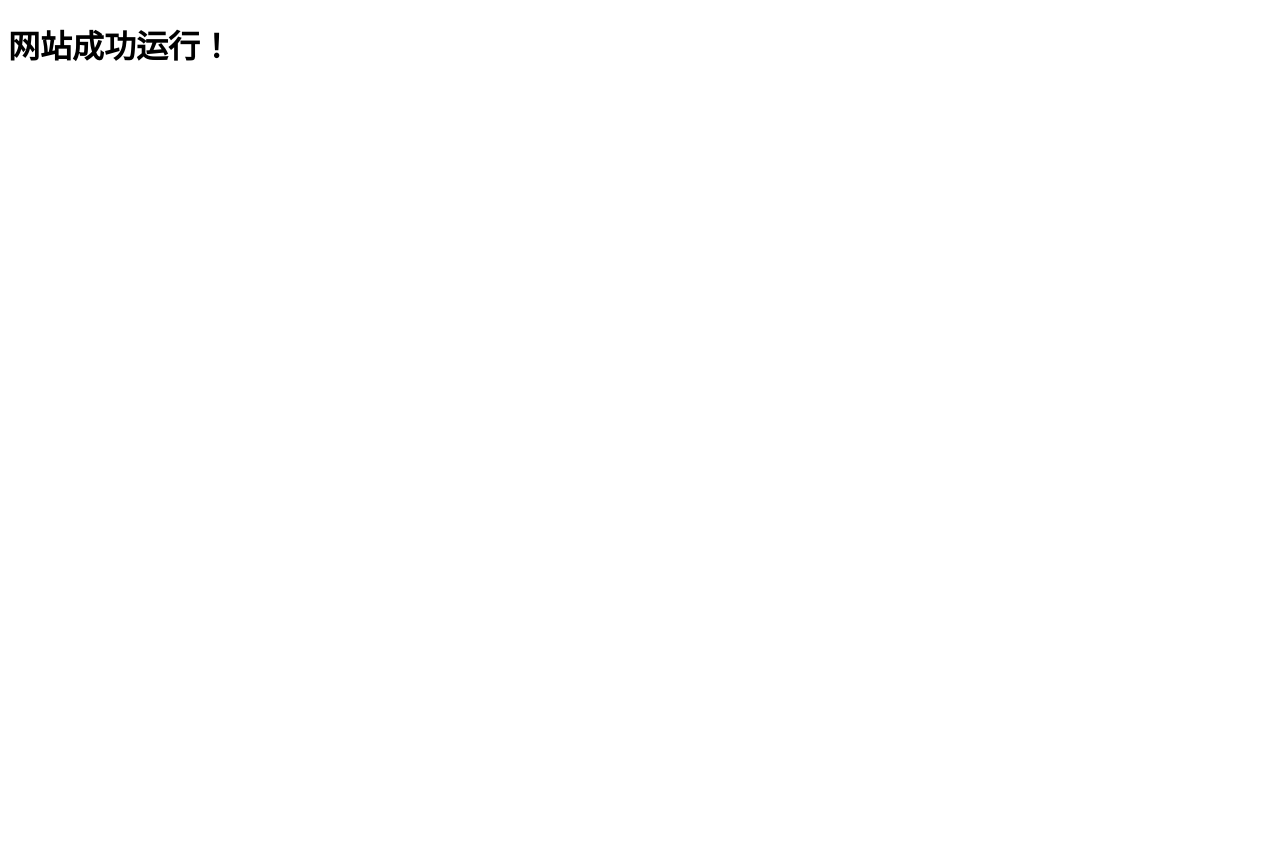
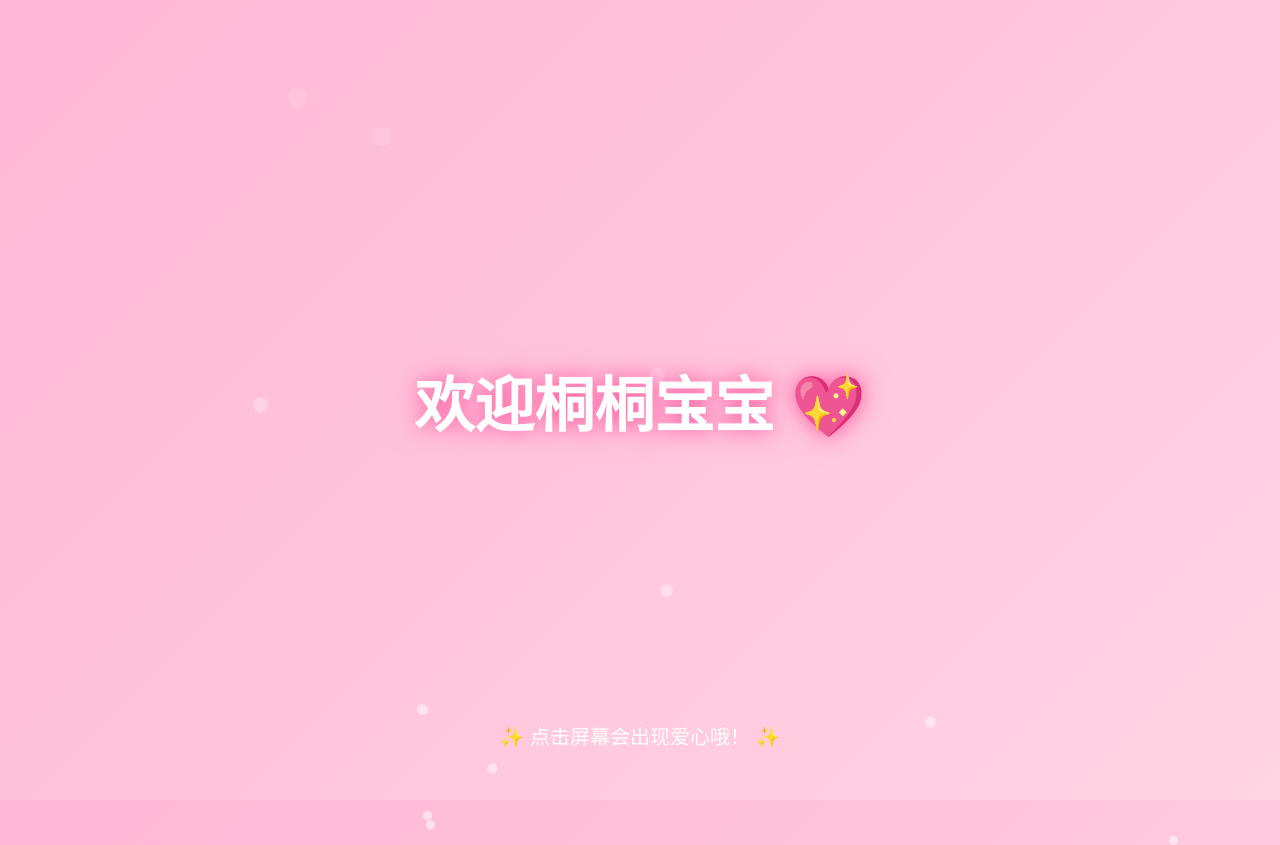
Before and after one commit to xmgfzq/xmgfzq.github.io, a plain HTML site: page index.html in a window 1280 px wide. Before the commit the page ends 800 px from the top, so only its background shows below. Drawn offline with Linux system fonts and the light colour scheme.

Commit message:
网站测试

```diff
--- a/index.html
+++ b/index.html
@@ -1,10 +1,117 @@
 <!DOCTYPE html>
-<html>
+<html lang="zh-CN">
 <head>
-    <meta charset="utf-8">
-    <title>我的网站</title>
+    <meta charset="UTF-8" />
+    <title>欢迎桐桐宝宝</title>
+    <style>
+        body {
+            margin: 0;
+            padding: 0;
+            overflow: hidden;
+            height: 100vh;
+            background: linear-gradient(135deg, #ffb7d5, #ffd4e3);
+            font-family: "微软雅黑", sans-serif;
+            display: flex;
+            justify-content: center;
+            align-items: center;
+            text-align: center;
+        }
+
+        /* 中间标题 */
+        h1 {
+            font-size: 60px;
+            color: white;
+            text-shadow: 0 0 15px #ff5fa2, 0 0 30px #ff93c9;
+            animation: glow 2s ease-in-out infinite alternate;
+            z-index: 2;
+            user-select: none;
+        }
+
+        @keyframes glow {
+            from { text-shadow: 0 0 10px #ff5fa2; }
+            to { text-shadow: 0 0 30px #ff5fa2, 0 0 60px #ff93c9; }
+        }
+
+        /* 小提示气泡 */
+        #click-tip {
+            position: absolute;
+            bottom: 40px;
+            color: white;
+            font-size: 20px;
+            animation: float 2s infinite ease-in-out;
+            user-select: none;
+            z-index: 2;
+        }
+
+        @keyframes float {
+            0%   { transform: translateY(0); }
+            50%  { transform: translateY(-10px); }
+            100% { transform: translateY(0); }
+        }
+
+        /* 点击出现的爱心 */
+        .heart {
+            position: fixed;
+            color: #ff5fa2;
+            font-size: 24px;
+            pointer-events: none;
+            animation: fly 1s linear forwards;
+        }
+
+        @keyframes fly {
+            0%   { transform: translateY(0) scale(1); opacity: 1; }
+            100% { transform: translateY(-80px) scale(1.8); opacity: 0; }
+        }
+
+        /* 漂浮的光点 */
+        .bubble {
+            position: absolute;
+            bottom: -50px;
+            width: 15px;
+            height: 15px;
+            background: rgba(255,255,255,0.7);
+            border-radius: 50%;
+            animation: bubble 6s infinite ease-in-out;
+        }
+
+        @keyframes bubble {
+            0%   { transform: translateY(0) scale(0.6); opacity: 0.8; }
+            100% { transform: translateY(-120vh) scale(1.5); opacity: 0; }
+        }
+    </style>
 </head>
 <body>
-    <h1>网站成功运行！</h1>
+
+    <h1>欢迎桐桐宝宝 💖</h1>
+    <div id="click-tip">✨ 点击屏幕会出现爱心哦！ ✨</div>
+
+    <script>
+        // 点击爱心效果
+        document.addEventListener("click", function(e) {
+            let heart = document.createElement("div");
+            heart.className = "heart";
+            heart.innerText = "💗";
+            heart.style.left = e.clientX + "px";
+            heart.style.top = e.clientY + "px";
+            document.body.appendChild(heart);
+
+            setTimeout(() => heart.remove(), 1000);
+        });
+
+        // 生成漂浮光点
+        function createBubble() {
+            let bubble = document.createElement("div");
+            bubble.className = "bubble";
+            bubble.style.left = Math.random() * 100 + "vw";
+            bubble.style.animationDuration = 4 + Math.random() * 6 + "s";
+            bubble.style.opacity = Math.random();
+
+            document.body.appendChild(bubble);
+            setTimeout(() => bubble.remove(), 10000);
+        }
+
+        setInterval(createBubble, 400);
+    </script>
+
 </body>
 </html>
```
